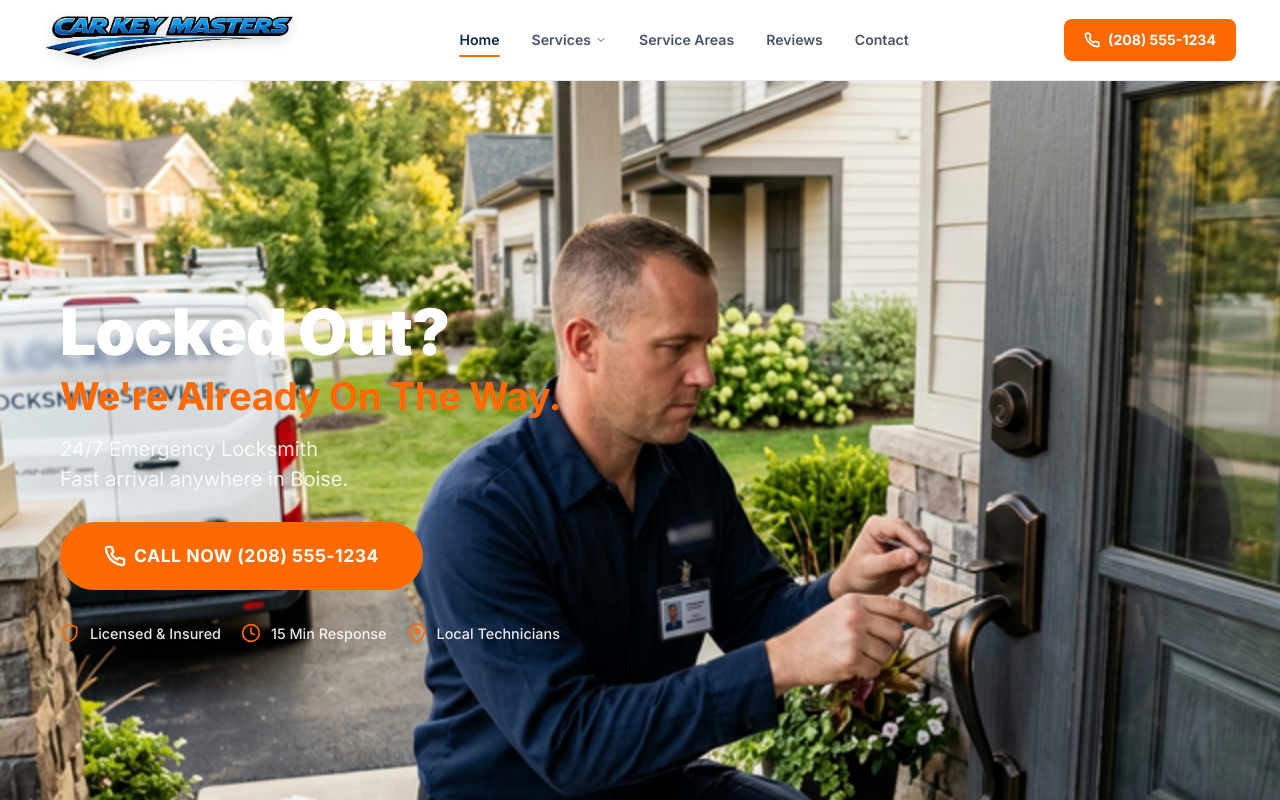
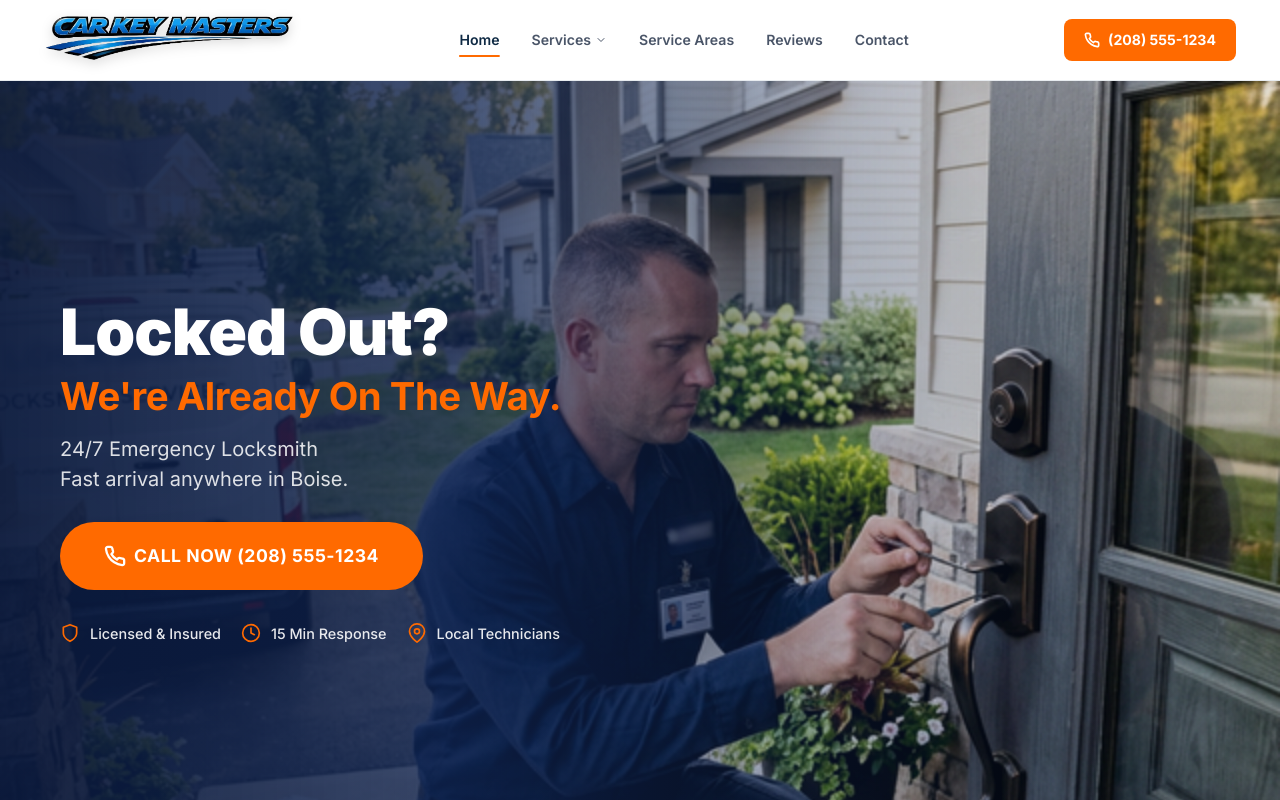
Before and after one commit to saskij/https-github.com-_-demo-locksmith, a Next.js app: page / in a window 1280 px wide. Shown: the top 800 px of the page. Built offline with nearby package versions, Linux system fonts and the light colour scheme.

Commit message:
Add rich blue gradient to hero overlay for better readability

```diff
--- a/app/globals.css
+++ b/app/globals.css
@@ -332,7 +332,11 @@ ul {
 .hero__overlay {
   position: absolute;
   inset: 0;
-  background: transparent;
+  background: linear-gradient(90deg,
+      rgba(10, 25, 60, 0.95) 0%,
+      rgba(15, 35, 80, 0.8) 35%,
+      rgba(20, 45, 100, 0.3) 65%,
+      transparent 100%);
   z-index: 1;
 }
 
```
